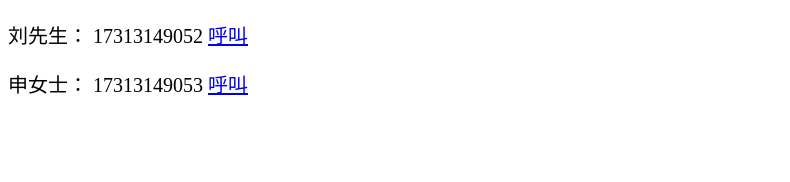
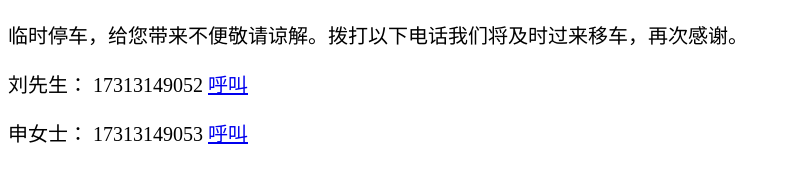
Before and after one commit to ilovexinyu/HOME_TIME, a plain HTML site: page index.html in a window 1280 px wide. Shown: the whole page, without its empty margins (0-790 px from the left). Drawn offline with Linux system fonts and the light colour scheme.

Commit message:
Update index.html

```diff
--- a/index.html
+++ b/index.html
@@ -5,7 +5,7 @@
     <meta charset="UTF-8">
     <meta http-equiv="X-UA-Compatible" content="IE=edge">
     <meta name="viewport" content="width=device-width, initial-scale=1.0">
-    <title>扫码移车c</title>
+    <title>扫码移车</title>
     <style>
 	body,
 	html {
@@ -15,6 +15,7 @@
 </head>
 
 <body>
+   <p style="font-size:20px">临时停车，给您带来不便敬请谅解。拨打以下电话我们将及时过来移车，再次感谢。</a>  </p>
    <p style="font-size:20px">刘先生： 17313149052  <a href="tel:17313149052"> 呼叫</a>  </p>
    <p style="font-size:20px">申女士： 17313149053  <a href="tel:17313149053"> 呼叫</a>  </p>
 
```
